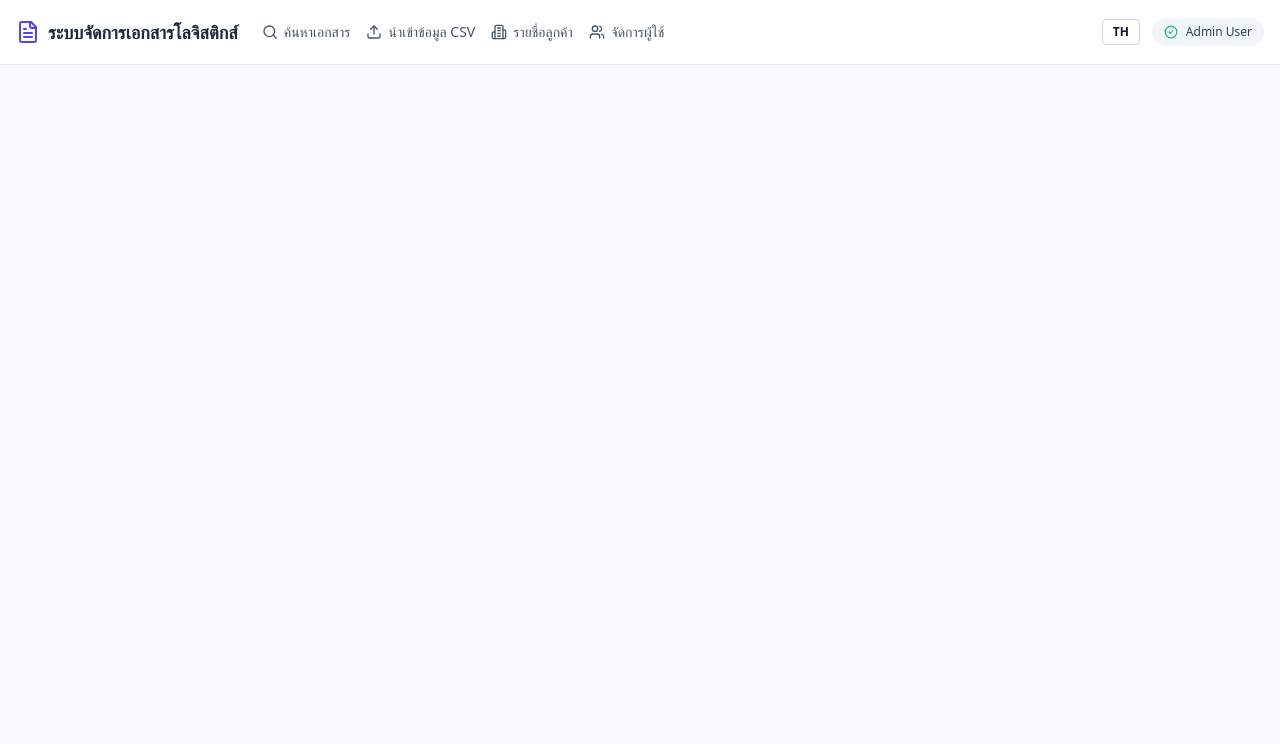
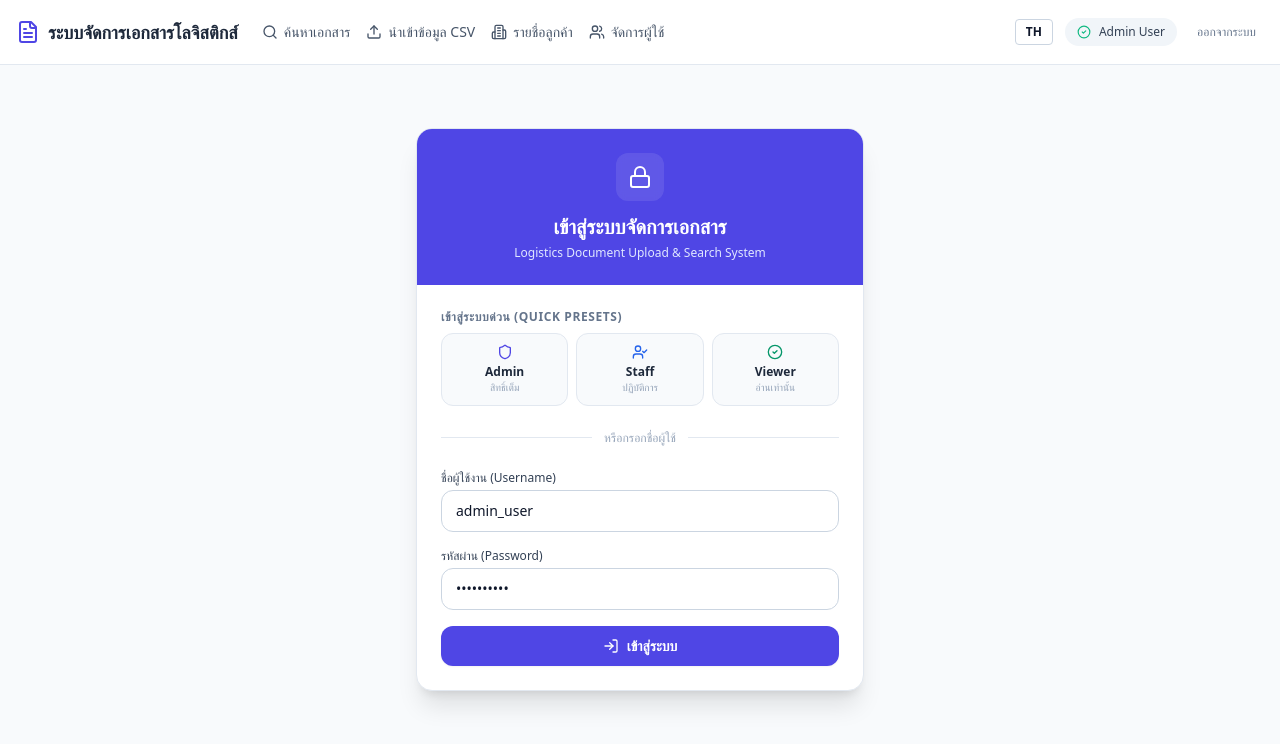
Before and after one commit to Pobx/upload-file-logisgics, a React (Vite) app in the folder apps/web/: page /login in a window 1280 px wide. Shown: the top 744 px of the page. Built offline with nearby package versions, Linux system fonts and the light colour scheme.

Commit message:
feat(auth): add dedicated login page, preset login buttons, and token storage interceptors

```diff
--- a/apps/web/src/app/App.tsx
+++ b/apps/web/src/app/App.tsx
@@ -1,11 +1,12 @@
 import React, { useEffect, useState } from 'react';
 import { BrowserRouter, Routes, Route, Link } from 'react-router-dom';
 import { useTranslation } from 'react-i18next';
-import { onServiceStatusChange } from '../lib/api-client';
+import { onServiceStatusChange, setAuthToken, apiClient } from '../lib/api-client';
 import { UserManagementPage } from '../features/user/UserManagementPage';
 import { CustomerManagementPage } from '../features/customer/CustomerManagementPage';
 import { CSVImportPage } from '../features/import/CSVImportPage';
 import { SearchPage } from '../features/search/SearchPage';
+import { LoginPage } from '../features/auth/LoginPage';
 import { Search, FileText, Upload, Users, Building2, ShieldAlert, CheckCircle2 } from 'lucide-react';
 
 export const App: React.FC = () => {
@@ -86,6 +87,18 @@ export const App: React.FC = () => {
                 <CheckCircle2 className="w-3.5 h-3.5 text-emerald-500" />
                 <span>Admin User</span>
               </div>
+              <button
+                onClick={async () => {
+                  try {
+                    await apiClient.post('/auth/logout');
+                  } catch (_) {}
+                  setAuthToken(null);
+                  window.location.href = '/login';
+                }}
+                className="text-xs text-slate-500 hover:text-rose-600 font-medium px-2 py-1 rounded hover:bg-slate-100 transition-colors"
+              >
+                {t('logout')}
+              </button>
             </div>
           </div>
         </header>
@@ -94,6 +107,7 @@ export const App: React.FC = () => {
         <main className="flex-1 max-w-7xl w-full mx-auto p-4 md:p-6">
           <Routes>
             <Route path="/" element={<SearchPage />} />
+            <Route path="/login" element={<LoginPage />} />
             <Route path="/import" element={<CSVImportPage />} />
             <Route path="/customers" element={<CustomerManagementPage />} />
             <Route path="/users" element={<UserManagementPage />} />
--- /dev/null
+++ b/apps/web/src/features/auth/LoginPage.tsx
@@ -0,0 +1,181 @@
+import React, { useState } from 'react';
+import { useNavigate, useSearchParams } from 'react-router-dom';
+import { apiClient, setAuthToken } from '../../lib/api-client';
+import { Lock, LogIn, ShieldAlert, CheckCircle2, UserCheck, Shield } from 'lucide-react';
+
+export const LoginPage: React.FC = () => {
+  const navigate = useNavigate();
+  const [searchParams] = useSearchParams();
+  const reason = searchParams.get('reason');
+
+  const [username, setUsername] = useState('admin_user');
+  const [password, setPassword] = useState('Admin1234!');
+  const [errorMsg, setErrorMsg] = useState<string | null>(null);
+  const [loading, setLoading] = useState(false);
+
+  const handleLogin = async (u: string, p: string) => {
+    setErrorMsg(null);
+    setLoading(true);
+    try {
+      const res = await apiClient.post('/auth/login', {
+        username: u,
+        password: p,
+      });
+      const token = res.data?.data?.access_token;
+      if (token) {
+        setAuthToken(token);
+        navigate('/');
+      } else {
+        setErrorMsg('ไม่สามารถเข้าสู่ระบบได้ ไม่พบ Token');
+      }
+    } catch (err: any) {
+      setErrorMsg(err.response?.data?.message || 'ชื่อผู้ใช้หรือรหัสผ่านไม่ถูกต้อง');
+    } finally {
+      setLoading(false);
+    }
+  };
+
+  const handleFormSubmit = (e: React.FormEvent) => {
+    e.preventDefault();
+    handleLogin(username, password);
+  };
+
+  return (
+    <div className="min-h-[80vh] flex items-center justify-center p-4">
+      <div className="bg-white max-w-md w-full rounded-2xl border border-slate-200 shadow-xl overflow-hidden">
+        {/* Header */}
+        <div className="bg-indigo-600 p-6 text-white text-center">
+          <div className="w-12 h-12 bg-white/10 rounded-xl flex items-center justify-center mx-auto mb-3 backdrop-blur-sm">
+            <Lock className="w-6 h-6 text-white" />
+          </div>
+          <h1 className="text-xl font-bold">เข้าสู่ระบบจัดการเอกสาร</h1>
+          <p className="text-xs text-indigo-100 mt-1">
+            Logistics Document Upload & Search System
+          </p>
+        </div>
+
+        <div className="p-6 space-y-5">
+          {/* Reason Notification Banner */}
+          {reason && (
+            <div className="bg-amber-50 border border-amber-200 text-amber-800 p-3 rounded-xl flex items-start gap-2.5 text-xs">
+              <ShieldAlert className="w-4 h-4 text-amber-600 shrink-0 mt-0.5" />
+              <div>
+                <p className="font-semibold">
+                  {reason === 'token_revoked'
+                    ? 'โทเค็นถูกเพิกถอน (Token Revoked)'
+                    : 'เซสชันการใช้งานหมดอายุ (Session Expired)'}
+                </p>
+                <p className="text-amber-700 mt-0.5">
+                  กรุณาเข้าสู่ระบบใหม่อีกครั้งเพื่อดำเนินการต่อ
+                </p>
+              </div>
+            </div>
+          )}
+
+          {/* Error Message */}
+          {errorMsg && (
+            <div className="bg-rose-50 border border-rose-200 text-rose-700 p-3 rounded-xl text-xs font-medium">
+              {errorMsg}
+            </div>
+          )}
+
+          {/* Quick Login Preset Buttons */}
+          <div>
+            <label className="block text-xs font-semibold text-slate-500 uppercase tracking-wider mb-2">
+              เข้าสู่ระบบด่วน (Quick Presets)
+            </label>
+            <div className="grid grid-cols-3 gap-2">
+              <button
+                type="button"
+                onClick={() => {
+                  setUsername('admin_user');
+                  setPassword('Admin1234!');
+                  handleLogin('admin_user', 'Admin1234!');
+                }}
+                className="p-2.5 bg-slate-50 hover:bg-indigo-50 border border-slate-200 hover:border-indigo-300 rounded-xl text-center transition-all group"
+              >
+                <Shield className="w-4 h-4 text-indigo-600 mx-auto mb-1 group-hover:scale-110 transition-transform" />
+                <div className="text-xs font-bold text-slate-800">Admin</div>
+                <div className="text-[10px] text-slate-400">สิทธิ์เต็ม</div>
+              </button>
+
+              <button
+                type="button"
+                onClick={() => {
+                  setUsername('staff_user');
+                  setPassword('Staff1234!');
+                  handleLogin('staff_user', 'Staff1234!');
+                }}
+                className="p-2.5 bg-slate-50 hover:bg-indigo-50 border border-slate-200 hover:border-indigo-300 rounded-xl text-center transition-all group"
+              >
+                <UserCheck className="w-4 h-4 text-blue-600 mx-auto mb-1 group-hover:scale-110 transition-transform" />
+                <div className="text-xs font-bold text-slate-800">Staff</div>
+                <div className="text-[10px] text-slate-400">ปฏิบัติการ</div>
+              </button>
+
+              <button
+                type="button"
+                onClick={() => {
+                  setUsername('viewer_user');
+                  setPassword('Viewer1234!');
+                  handleLogin('viewer_user', 'Viewer1234!');
+                }}
+                className="p-2.5 bg-slate-50 hover:bg-indigo-50 border border-slate-200 hover:border-indigo-300 rounded-xl text-center transition-all group"
+              >
+                <CheckCircle2 className="w-4 h-4 text-emerald-600 mx-auto mb-1 group-hover:scale-110 transition-transform" />
+                <div className="text-xs font-bold text-slate-800">Viewer</div>
+                <div className="text-[10px] text-slate-400">อ่านเท่านั้น</div>
+              </button>
+            </div>
+          </div>
+
+          <div className="relative flex py-1 items-center">
+            <div className="flex-grow border-t border-slate-200"></div>
+            <span className="flex-shrink mx-3 text-xs text-slate-400 font-medium">หรือกรอกชื่อผู้ใช้</span>
+            <div className="flex-grow border-t border-slate-200"></div>
+          </div>
+
+          {/* Form */}
+          <form onSubmit={handleFormSubmit} className="space-y-4">
+            <div>
+              <label className="block text-xs font-medium text-slate-700 mb-1">
+                ชื่อผู้ใช้งาน (Username)
+              </label>
+              <input
+                type="text"
+                required
+                value={username}
+                onChange={(e) => setUsername(e.target.value)}
+                placeholder="เช่น admin_user, staff_user"
+                className="w-full px-3.5 py-2.5 border border-slate-300 rounded-xl text-sm focus:ring-2 focus:ring-indigo-500 focus:border-indigo-500 outline-none transition-all"
+              />
+            </div>
+
+            <div>
+              <label className="block text-xs font-medium text-slate-700 mb-1">
+                รหัสผ่าน (Password)
+              </label>
+              <input
+                type="password"
+                required
+                value={password}
+                onChange={(e) => setPassword(e.target.value)}
+                placeholder="••••••••"
+                className="w-full px-3.5 py-2.5 border border-slate-300 rounded-xl text-sm focus:ring-2 focus:ring-indigo-500 focus:border-indigo-500 outline-none transition-all"
+              />
+            </div>
+
+            <button
+              type="submit"
+              disabled={loading}
+              className="w-full py-2.5 bg-indigo-600 hover:bg-indigo-700 text-white rounded-xl text-sm font-semibold flex items-center justify-center gap-2 shadow-sm transition-colors"
+            >
+              <LogIn className="w-4 h-4" />
+              {loading ? 'กำลังเข้าสู่ระบบ...' : 'เข้าสู่ระบบ'}
+            </button>
+          </form>
+        </div>
+      </div>
+    </div>
+  );
+};
--- a/apps/web/src/lib/api-client.ts
+++ b/apps/web/src/lib/api-client.ts
@@ -19,11 +19,33 @@ export interface CursorMeta {
   has_next: boolean;
 }
 
+const TOKEN_KEY = 'docsearch_token';
+let currentToken: string | null = typeof window !== 'undefined' ? localStorage.getItem(TOKEN_KEY) : null;
+
+export const setAuthToken = (token: string | null) => {
+  currentToken = token;
+  if (token) {
+    localStorage.setItem(TOKEN_KEY, token);
+  } else {
+    localStorage.removeItem(TOKEN_KEY);
+  }
+};
+
+export const getAuthToken = () => currentToken;
+
 export const apiClient = axios.create({
   baseURL: '/api/v1',
   headers: {
     'Content-Type': 'application/json',
   },
+});
+
+// Request Interceptor: attach Bearer token
+apiClient.interceptors.request.use((config) => {
+  if (currentToken) {
+    config.headers.Authorization = `Bearer ${currentToken}`;
+  }
+  return config;
 });
 
 // Broadcast channel for multi-tab logout synchronization (SPEC 8.4)
@@ -58,6 +80,7 @@ apiClient.interceptors.response.use(
 
     // Handle Token Revoked or Expired
     if (status === 401 || code === '4010' || code === '4011') {
+      setAuthToken(null);
       authChannel.postMessage({ type: 'LOGOUT' });
       // Redirect to login if not already there
       if (!window.location.pathname.startsWith('/login')) {
```
Also changed, not shown: 2 other files (tests, documents, lock files or other folders).
